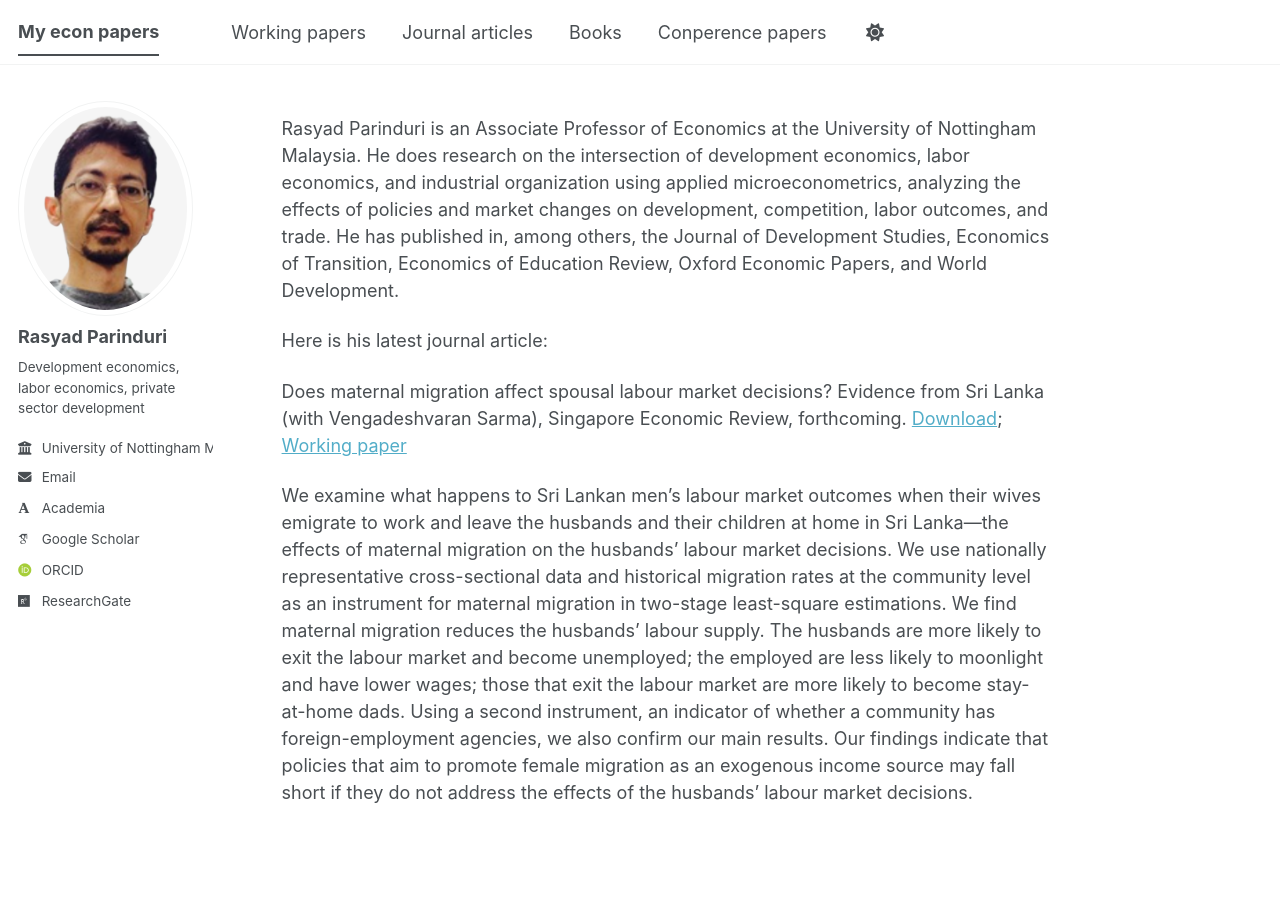
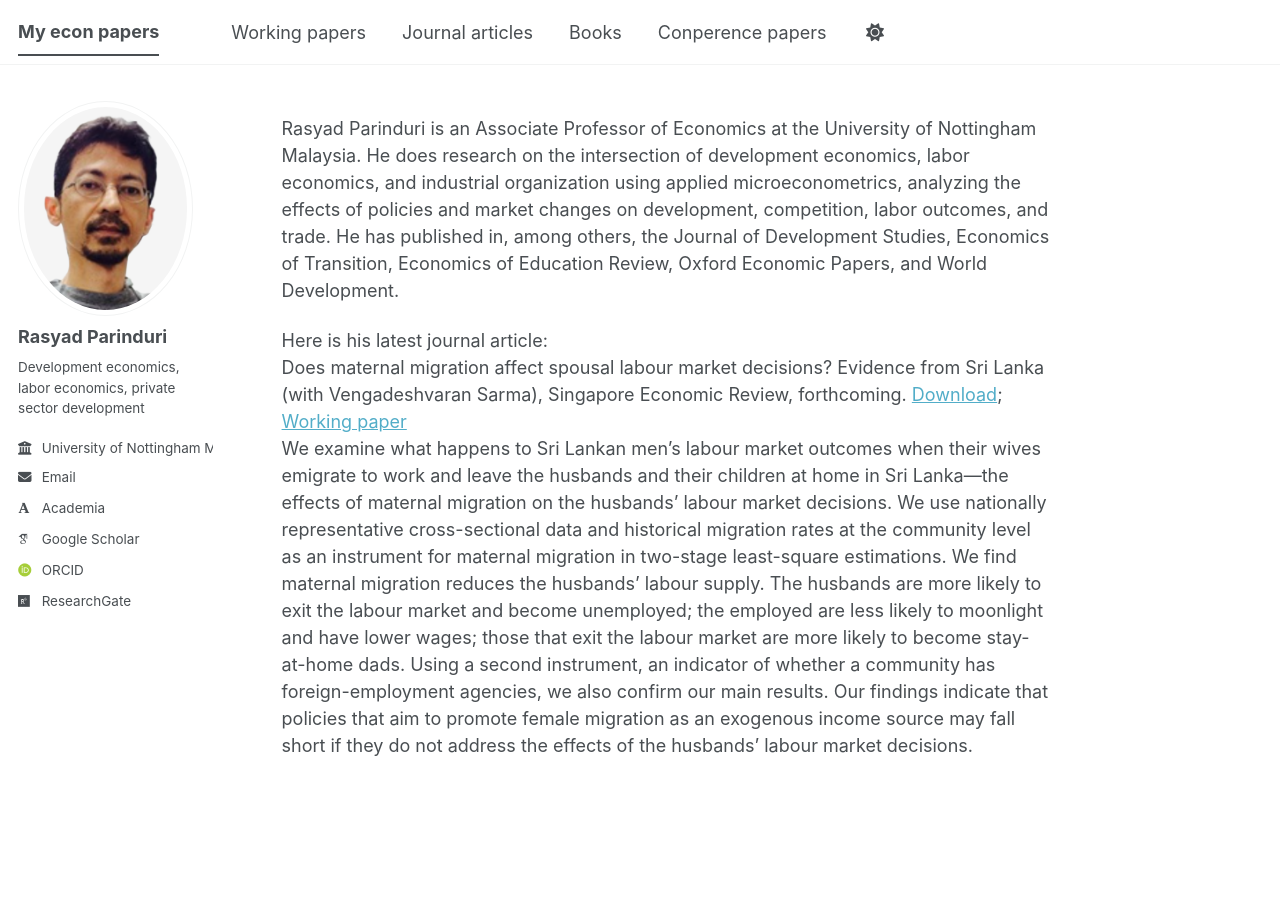
Before and after one commit to rasyadparinduri/rasyadparinduri.github.io, a Jekyll site: the page built from _pages/about.md, in a window 1280 px wide. Built offline with Jekyll 4.4.1, drawn with Linux system fonts in a browser that asks for light colours; some web fonts are replaced; a script bundle is joined from its source files by our own code; library files that are not in the unit come from our copies.

```diff
--- a/_pages/about.md
+++ b/_pages/about.md
@@ -13,6 +13,6 @@ on development, competition, labor outcomes, and trade. He has published in, amo
 Journal of Development Studies, Economics of Transition, Economics of Education Review, Oxford
 Economic Papers, and World Development.</p>
 
-<p>Here is his latest journal article:</p>
-<p>Does maternal migration affect spousal labour market decisions? Evidence from Sri Lanka (with Vengadeshvaran Sarma), Singapore Economic Review, forthcoming. <a href="https://mpra.ub.uni-muenchen.de/95295/1/MPRA_paper_95295.pdf" target="_blank">Download</a>; <a href="https://mpra.ub.uni-muenchen.de/95295/1/MPRA_paper_95295.pdf" target="_blank">Working paper</a></p>
-<p>We examine what happens to Sri Lankan men’s labour market outcomes when their wives emigrate to work and leave the husbands and their children at home in Sri Lanka—the effects of maternal migration on the husbands’ labour market decisions. We use nationally representative cross-sectional data and historical migration rates at the community level as an instrument for maternal migration in two-stage least-square estimations. We find maternal migration reduces the husbands’ labour supply. The husbands are more likely to exit the labour market and become unemployed; the employed are less likely to moonlight and have lower wages; those that exit the labour market are more likely to become stay-at-home dads. Using a second instrument, an indicator of whether a community has foreign-employment agencies, we also confirm our main results. Our findings indicate that policies that aim to promote female migration as an exogenous income source may fall short if they do not address the effects of the husbands’ labour market decisions.</p>
+Here is his latest journal article:<br>
+Does maternal migration affect spousal labour market decisions? Evidence from Sri Lanka (with Vengadeshvaran Sarma), Singapore Economic Review, forthcoming. <a href="https://mpra.ub.uni-muenchen.de/95295/1/MPRA_paper_95295.pdf" target="_blank">Download</a>; <a href="https://mpra.ub.uni-muenchen.de/95295/1/MPRA_paper_95295.pdf" target="_blank">Working paper</a><br>
+We examine what happens to Sri Lankan men’s labour market outcomes when their wives emigrate to work and leave the husbands and their children at home in Sri Lanka—the effects of maternal migration on the husbands’ labour market decisions. We use nationally representative cross-sectional data and historical migration rates at the community level as an instrument for maternal migration in two-stage least-square estimations. We find maternal migration reduces the husbands’ labour supply. The husbands are more likely to exit the labour market and become unemployed; the employed are less likely to moonlight and have lower wages; those that exit the labour market are more likely to become stay-at-home dads. Using a second instrument, an indicator of whether a community has foreign-employment agencies, we also confirm our main results. Our findings indicate that policies that aim to promote female migration as an exogenous income source may fall short if they do not address the effects of the husbands’ labour market decisions.
```
